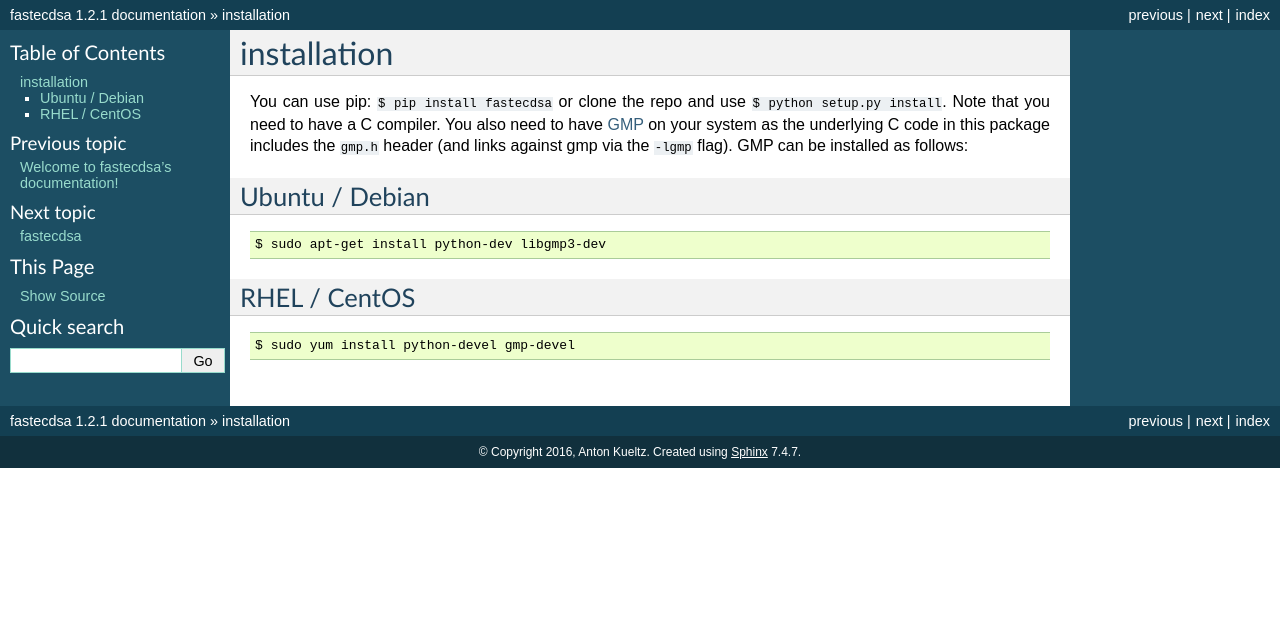
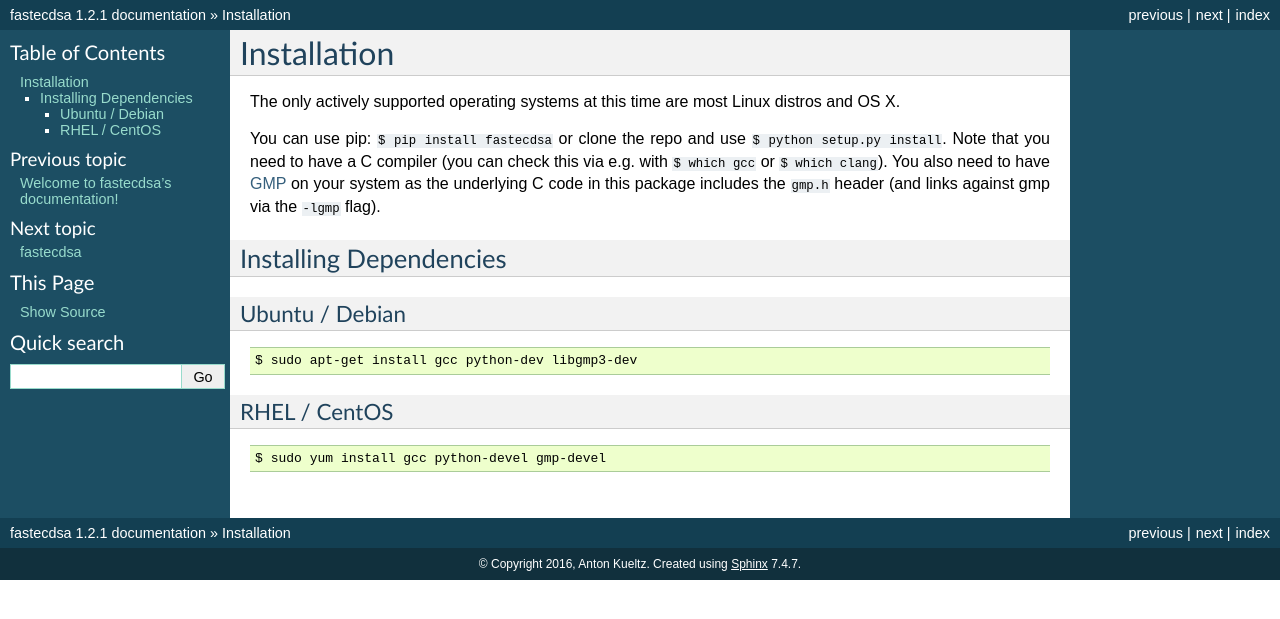
Before and after one commit to AntonKueltz/fastecdsa, a Sphinx documentation site: the page built from docs/installation.rst, in a window 1280 px wide. Shown: the top 619 px of the page. Built offline with Sphinx 7.4.7, drawn with Linux system fonts in a browser that asks for light colours.

Commit message:
updated install instructions

```diff
--- a/docs/installation.rst
+++ b/docs/installation.rst
@@ -1,23 +1,28 @@
-installation
+Installation
 ============
+The only actively supported operating systems at this time are most Linux distros and OS X.
+
 You can use pip: :code:`$ pip install fastecdsa` or clone the repo and use
-:code:`$ python setup.py install`. Note that you need to have a C compiler.
-You  also need to have GMP_ on your system as the underlying
-C code in this package includes the :code:`gmp.h` header (and links against gmp
-via the :code:`-lgmp` flag). GMP can be installed as follows:
+:code:`$ python setup.py install`. Note that you need to have a C compiler (you can check this via
+e.g. with :code:`$ which gcc` or :code:`$ which clang`). You  also need to have  GMP_ on your system
+as the underlying C code in this package includes the :code:`gmp.h` header  (and links against gmp
+via the :code:`-lgmp` flag).
+
+Installing Dependencies
+-----------------------
 
 Ubuntu / Debian
 ~~~~~~~~~~~~~~~
 
 .. code:: bash
 
-    $ sudo apt-get install python-dev libgmp3-dev
+    $ sudo apt-get install gcc python-dev libgmp3-dev
 
 RHEL / CentOS
 ~~~~~~~~~~~~~
 
 .. code:: bash
 
-    $ sudo yum install python-devel gmp-devel
+    $ sudo yum install gcc python-devel gmp-devel
 
 .. _GMP: https://gmplib.org/
```
Also changed, not shown: docs/index.rst (+0 -8 lines).
